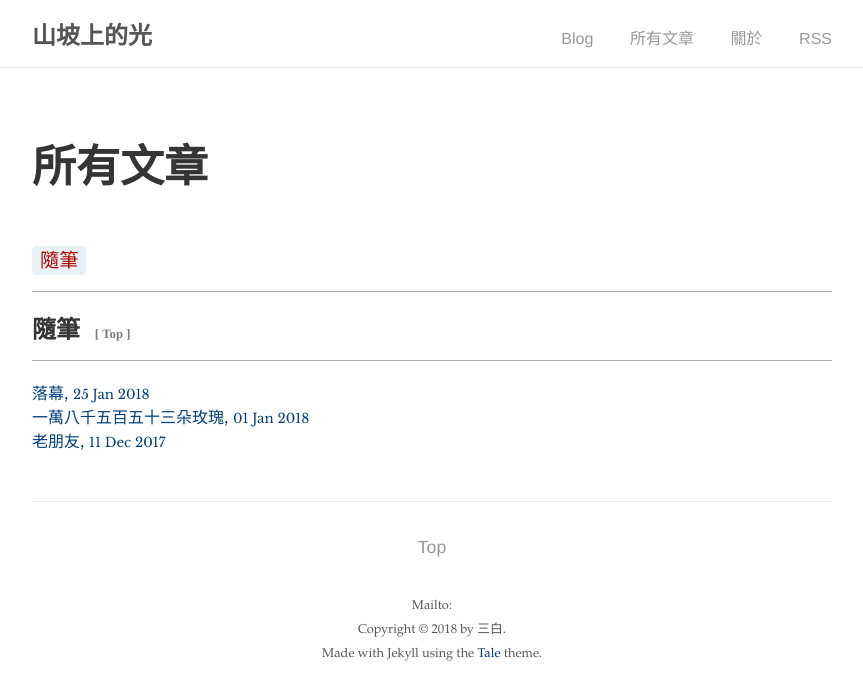
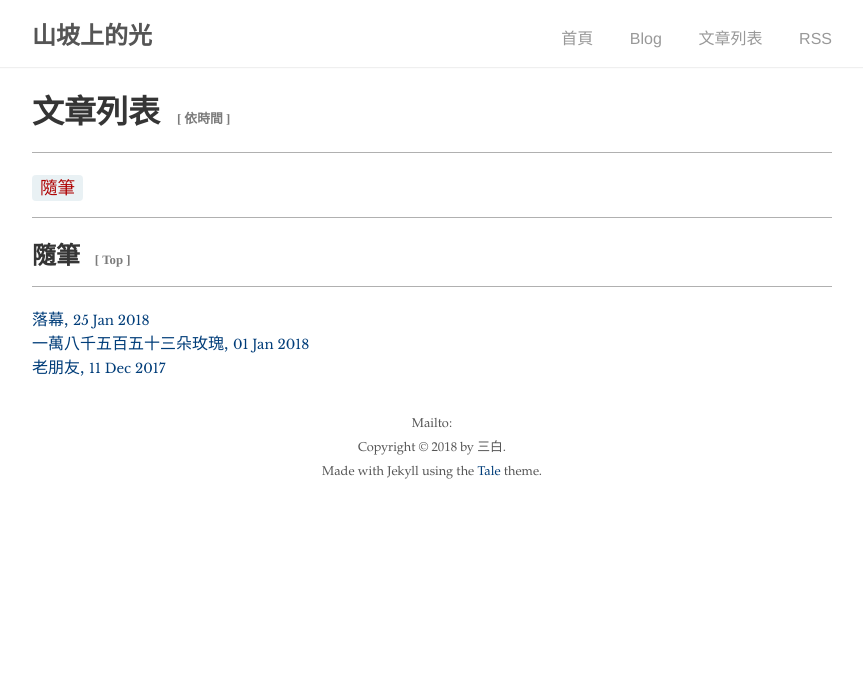
Before and after one commit to felix125/hilllight, a Jekyll site: the page built from tags/tag.html, in a window 1280 px wide. Shown: the top 700 px of the page, without its empty margins (208-1071 px from the left). Built offline with Jekyll 4.4.1, drawn with Linux system fonts in a browser that asks for light colours.

Commit message:
sort post by date

```diff
--- a/_layouts/default.html
+++ b/_layouts/default.html
@@ -6,15 +6,15 @@
   <body>
     <nav class="nav">
       <div class="nav-container">
-        <a href="{{ site.baseurl }}/">
+        <a href="{{ site.url }}/">
           <h2 class="nav-title">{{ site.title }}</h2>
         </a>
         <ul>
             <!-- <li><a href="{{ '/events' |prepend: site.url }}">活動</a></li> -->
-            <!-- <li><a href="{{ '/' |prepend: site.url }}">首頁</a></li> -->
+            <li><a href="{{ '/' |prepend: site.url }}">首頁</a></li>
             <li><a href="{{ '/' |prepend: site.baseurl }}">Blog</a></li>
-            <li><a href="{{ '/tags/tag.html' | prepend: site.baseurl }}">所有文章</a></li>
-            <li><a href="{{ '/about' | prepend: site.baseurl }}">關於</a></li>
+            <li><a href="{{ '/tags/tag.html' | prepend: site.baseurl }}">文章列表</a></li>
+            <!-- <li><a href="{{ '/about' | prepend: site.baseurl }}">關於</a></li> -->
             <li><a href="{{ '/feed.xml' |prepend: site.baseurl }}">RSS</a></li>
         </ul>
     </div>
--- a/_sass/tale/_tags.scss
+++ b/_sass/tale/_tags.scss
@@ -18,7 +18,7 @@
   margin-bottom: .5rem;
   border-radius: 4px;
   color: #AE0000;
-  font-size: 120%;
+  font-size: 110%;
   @include transition(all .1s ease-in-out);
 }
 
--- a/tags/tag.html
+++ b/tags/tag.html
@@ -1,7 +1,13 @@
 ---
-title: 所有文章
-layout: page
+layout: default
 ---
+<h1>
+    <span> 文章列表 </span>
+    <a href="{{ post.url | prepend: site.baseurl }}" style="text-decoration:none;color:#003D79">
+    <span><a href="{{ '/tags/list.html' | prepend: site.baseurl }}"><span style="text-decoration:none" class="tag-top">[ 依時間 ]</span></a></span>
+    <hr color="#b0b0b0" size="1" />
+</h1>
+
 
 {% comment %}
 =======================
```
Also changed, not shown: tags/list.html (added, +20 -0 lines).
